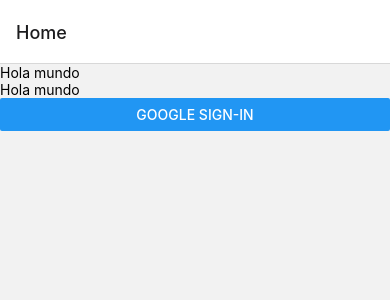
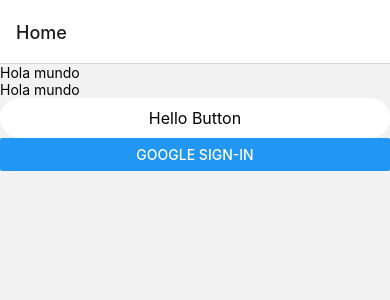
Before and after one commit to Proyecto-Final-Frre/TinWorkApp, a React Native app: screen /Home in a window 390 px wide. Shown: the top 300 px of the page. Built offline with nearby package versions, Linux system fonts and the light colour scheme; what @react-native-google-signin/google-signin would draw is missing.

Commit message:
Construccion de botones

```diff
--- a/src/components/BotonAptitud.js
+++ b/src/components/BotonAptitud.js
@@ -1,6 +1,37 @@
 import * as React from 'react';
-import {Text} from 'react-native';
+import {Text, TouchableOpacity} from 'react-native';
+import {Colors} from './colors';
 
-export default function BotonAptitud() {
-  return <Text>Aptitud</Text>;
+const SIZES = ['small', 'medium', 'large'];
+const TYPES = ['azul', 'blanco'];
+const ROUNDED = ['small', 'medium', 'large'];
+
+export default function BotonAptitud({
+  children,
+  onPress,
+  type,
+  size,
+  label,
+  rounded,
+}) {
+  const btnSize = SIZES.includes(size) ? size : 'small';
+  const btnType = TYPES.includes(type) ? type : 'blanco';
+  const btnRound = ROUNDED.includes(rounded) ? rounded : 'large';
+
+  const btnStyle = {
+    height: 40,
+    width: btnSize,
+    borderRadius: 20,
+    paddingHorizontal: 8,
+    paddingVertical: 8,
+    justifyContent: 'center',
+    alignItems: 'center',
+    backgroundColor: Colors.tinworkBlanco,
+  };
+
+  return (
+    <TouchableOpacity style={btnStyle}>
+      <Text style={{color: '#000', fontSize: 16}}>Hello Button</Text>
+    </TouchableOpacity>
+  );
 }
--- /dev/null
+++ b/src/components/colors.js
@@ -0,0 +1,4 @@
+export const Colors = {
+  tinworkAzul: '#0061FF',
+  tinworkBlanco: '#FFFFFF',
+};
--- a/src/screens/HomeScreen.js
+++ b/src/screens/HomeScreen.js
@@ -2,6 +2,7 @@
 import {Text, Button} from 'react-native';
 
 import {authenticationWithGoogle} from '../../AuthService';
+import BotonAptitud from '../components/BotonAptitud';
 
 async function onGoogleButtonPress() {
   const auth = await authenticationWithGoogle();
@@ -13,6 +14,7 @@
     <>
       <Text>Hola mundo</Text>
       <Text>Hola mundo</Text>
+      <BotonAptitud />
       <Button title="Google Sign-In" onPress={() => onGoogleButtonPress()} />
     </>
   );
```
